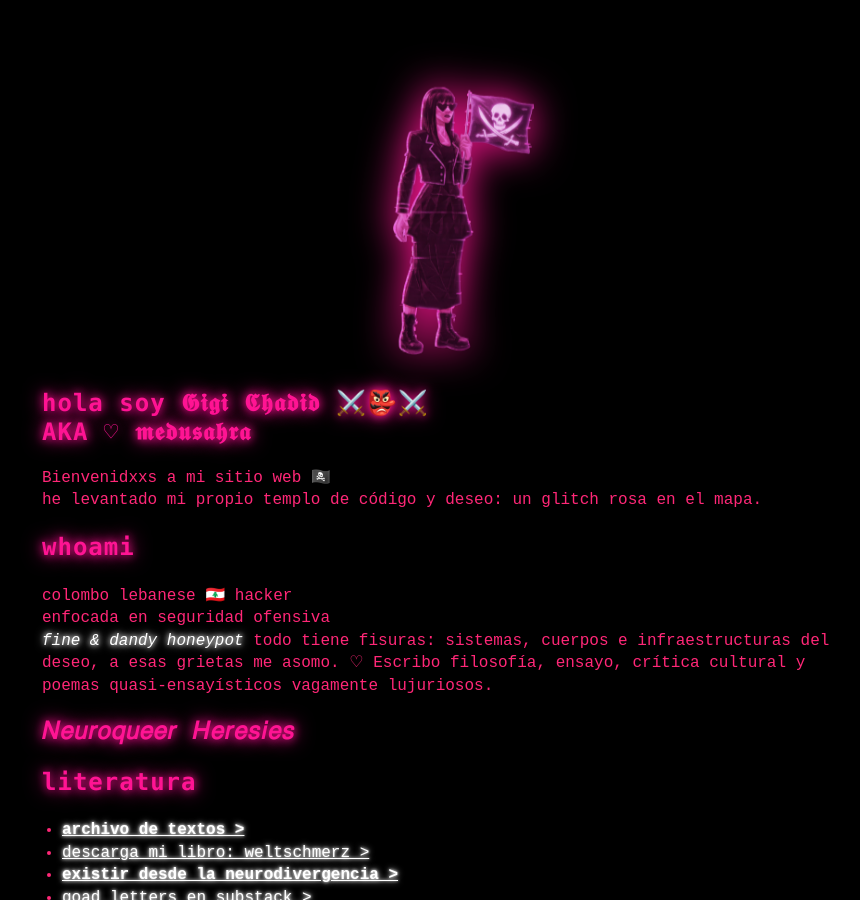
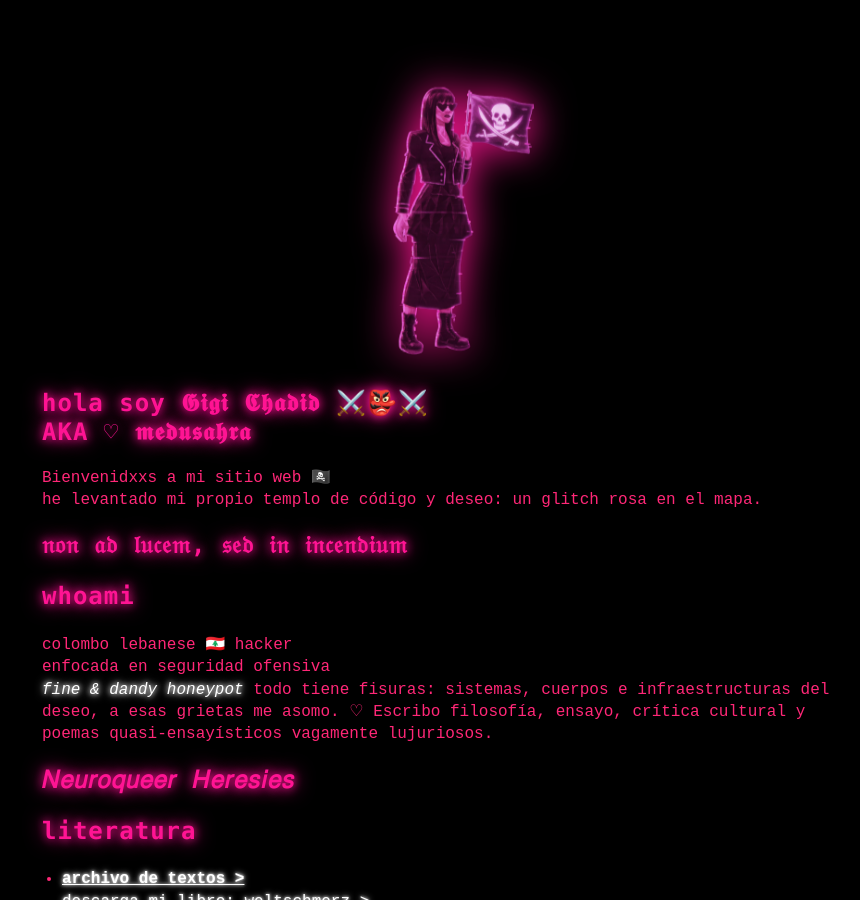
Before and after one commit to medusahra/medusahra.github.io, a Jekyll site: the page built from index.md, in a window 1280 px wide and 900 px high. Shown: the whole window, without its empty margins (198-1058 px from the left). Built offline with Jekyll 4.4.1, drawn with Linux system fonts in a browser that asks for light colours.

Commit message:
Update index.md

```diff
--- a/index.md
+++ b/index.md
@@ -11,6 +11,10 @@
 Bienvenidxxs a mi sitio web 🏴‍☠️
 
 he levantado mi propio templo de código y deseo: un glitch rosa en el mapa.
+<h1 style="line-height: 1.2;">
+𝔫𝔬𝔫 𝔞𝔡 𝔩𝔲𝔠𝔢𝔪, 𝔰𝔢𝔡 𝔦𝔫 𝔦𝔫𝔠𝔢𝔫𝔡𝔦𝔲𝔪
+</h1>
+
 ## whoami
 colombo lebanese 🇱🇧 hacker <br>
 enfocada en seguridad ofensiva <br>
```
